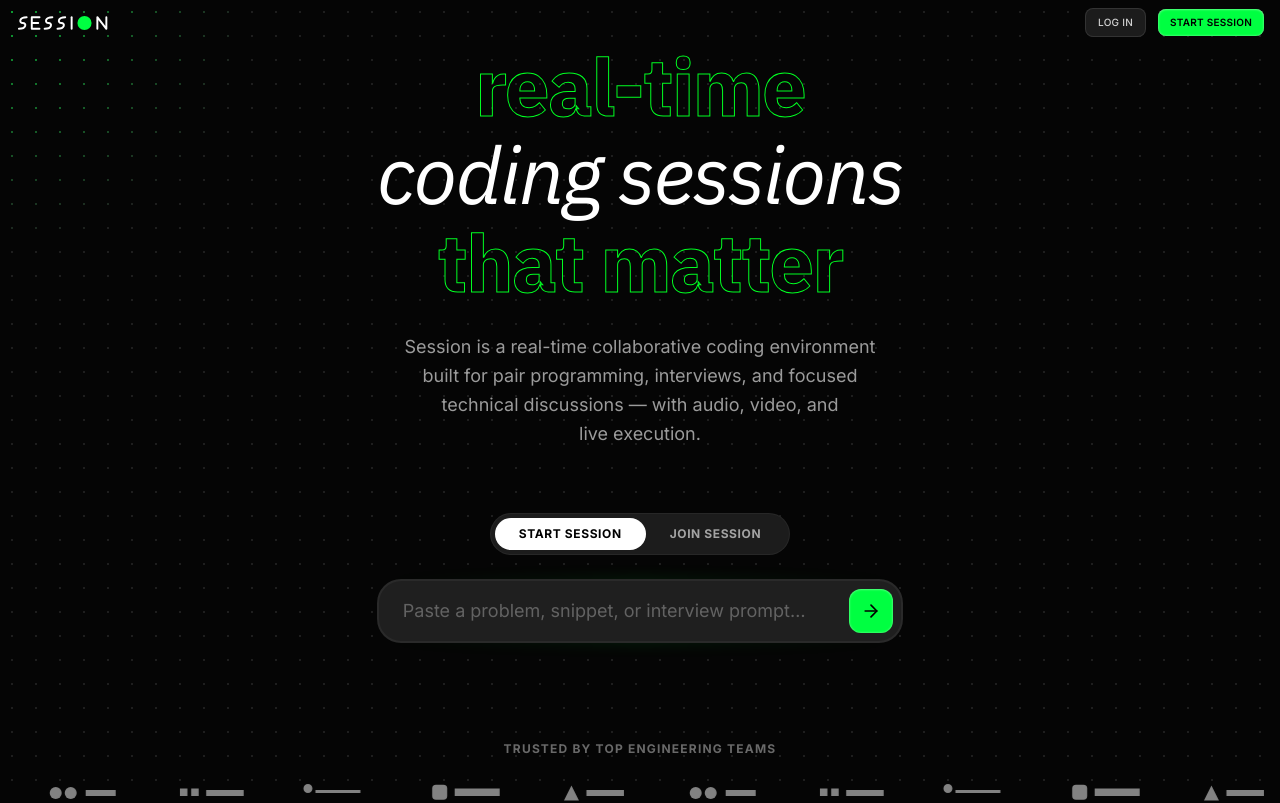
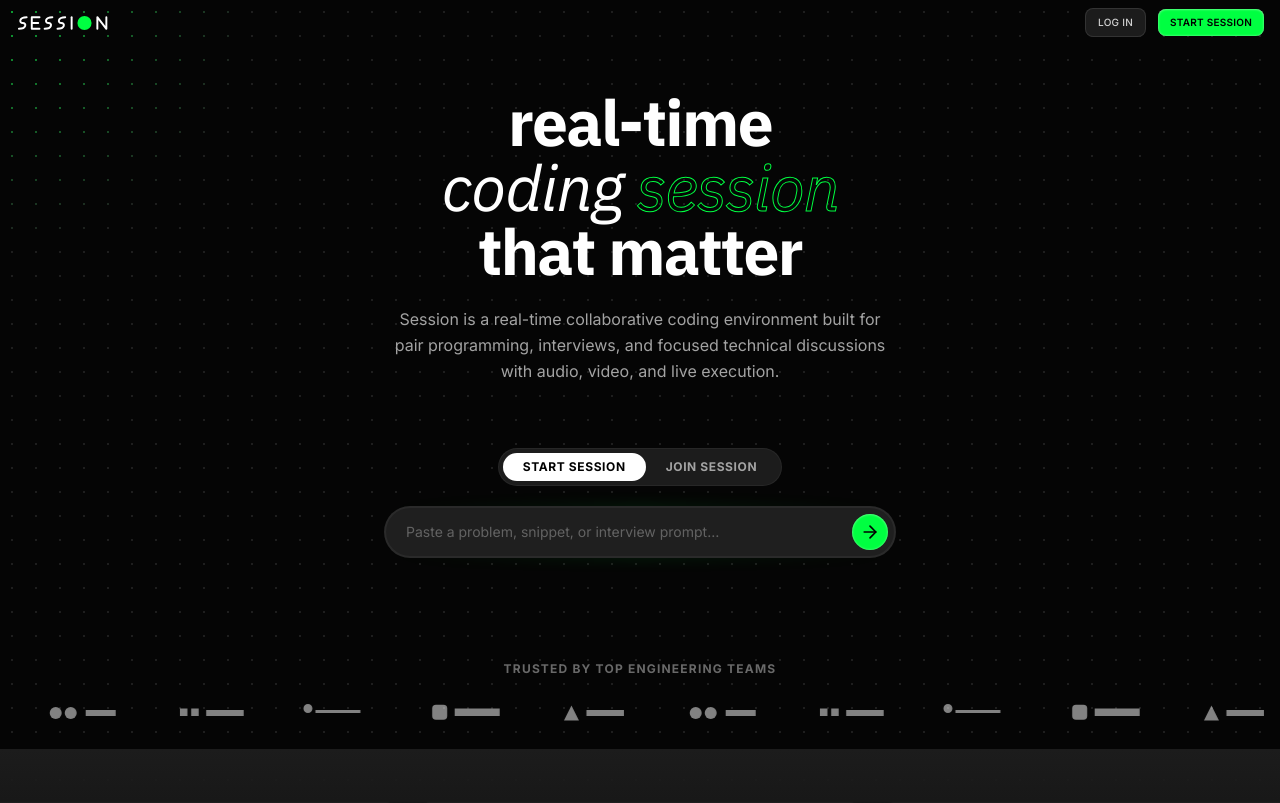
Before and after one commit to silky-x0/session, a React (Vite) app in the folder frontend/: page / in a window 1280 px wide. Shown: the top 803 px of the page. Built offline with nearby package versions, Linux system fonts and the light colour scheme.

Commit message:
feat: Fixed viewport

```diff
--- a/frontend/src/components/landing/Hero.tsx
+++ b/frontend/src/components/landing/Hero.tsx
@@ -2,44 +2,40 @@ import React from "react";
 
 export const Hero: React.FC = () => {
   return (
-    <section className='flex flex-col items-center justify-center min-h-[75vh] px-4 relative z-10'>
-      <div className='flex flex-col items-center gap-8 max-w-4xl text-center'>
+    <section className='flex flex-col items-center justify-center min-h-[65vh] pt-10 px-4 relative z-10'>
+      <div className='flex flex-col items-center gap-6 max-w-4xl text-center'>
         {/* Main Heading */}
-        <h1 className='flex flex-col items-center gap-2 font-display text-5xl md:text-7xl lg:text-[80px] font-bold leading-[0.95] tracking-tight lowercase'>
-          <span
-            className='text-stroke-green text-transparent'
-            style={{ WebkitTextStroke: "1px #00FF22" }}
-          >
-            real-time
+        <h1 className='flex flex-col items-center gap-0 font-display text-4xl md:text-5xl lg:text-[64px] font-bold leading-[0.95] tracking-tight lowercase'>
+          <span className='text-outline'>real-time</span>
+
+          <span className='text-white font-normal italic my-1 -tracking-[0.02em]'>
+            coding{" "}
+            <span
+              className='text-stroke-green text-transparent'
+              style={{ WebkitTextStroke: "1px #00FF41" }}
+            >
+              session
+            </span>
           </span>
 
-          <span className='text-white font-normal italic my-1'>
-            coding sessions
-          </span>
-
-          <span
-            className='text-stroke-green text-transparent'
-            style={{ WebkitTextStroke: "1px #00FF22" }}
-          >
-            that matter
-          </span>
+          <span className='text-outline'>that matter</span>
         </h1>
 
         {/* Subheading */}
-        <p className='font-sans text-white/60 text-lg max-w-lg leading-relaxed'>
+        <p className='font-sans text-text-secondary text-base max-w-lg leading-relaxed'>
           Session is a real-time collaborative coding environment built for pair
-          programming, interviews, and focused technical discussions — with
-          audio, video, and live&nbsp;execution.
+          programming, interviews, and focused technical discussions with audio,
+          video, and live execution.
         </p>
 
         {/* Input Form Area */}
-        <div className='w-full max-w-xl mt-8'>
-          <div className='flex justify-center mb-6'>
+        <div className='w-full max-w-lg mt-10'>
+          <div className='flex justify-center mb-5'>
             <div className='flex bg-[#1c1c1c] border border-white/5 rounded-full p-1'>
-              <button className='px-6 py-2 rounded-full bg-white text-black text-xs font-bold uppercase tracking-wider'>
+              <button className='px-5 py-1.5 rounded-full bg-white text-black text-xs font-bold uppercase tracking-wider'>
                 Start Session
               </button>
-              <button className='px-6 py-2 rounded-full text-white/60 hover:text-white text-xs font-bold uppercase tracking-wider transition-colors'>
+              <button className='px-5 py-1.5 rounded-full text-white/60 hover:text-white text-xs font-bold uppercase tracking-wider transition-colors'>
                 Join Session
               </button>
             </div>
@@ -47,15 +43,15 @@ export const Hero: React.FC = () => {
 
           <div className='relative group'>
             {/* Conic Gradient Border Effect */}
-            <div className='absolute -inset-[1px] bg-gradient-to-r from-transparent via-session-green/50 to-transparent rounded-3xl opacity-20 group-hover:opacity-100 transition-opacity duration-500 blur-sm'></div>
+            <div className='absolute -inset-[1px] bg-gradient-to-r from-transparent via-neon-pulse/50 to-transparent rounded-3xl opacity-20 group-hover:opacity-100 transition-opacity duration-500 blur-sm'></div>
 
-            <div className='relative flex items-center bg-[#1f1f1f] rounded-3xl border-2 border-white/5 p-2 pl-6 focus-within:border-white/10 transition-colors'>
+            <div className='relative flex items-center bg-[#1f1f1f] rounded-full border-2 border-white/5 p-1.5 pl-5 focus-within:border-white/10 transition-colors'>
               <input
                 type='text'
                 placeholder='Paste a problem, snippet, or interview prompt…'
-                className='flex-1 bg-transparent border-none outline-none text-white/90 placeholder:text-white/30 font-sans text-lg'
+                className='flex-1 bg-transparent border-none outline-none text-white/90 placeholder:text-white/30 font-sans text-sm'
               />
-              <button className='p-3 bg-session-green rounded-xl hover:brightness-110 transition-all shadow-[inset_0px_0.29px_1.84px_0.69px_rgba(255,255,255,0.32)]'>
+              <button className='p-2 bg-neon-pulse rounded-3xl hover:brightness-110 transition-all shadow-[inset_0px_0.29px_1.84px_0.69px_rgba(255,255,255,0.32)]'>
                 <svg
                   width='20'
                   height='20'
```
